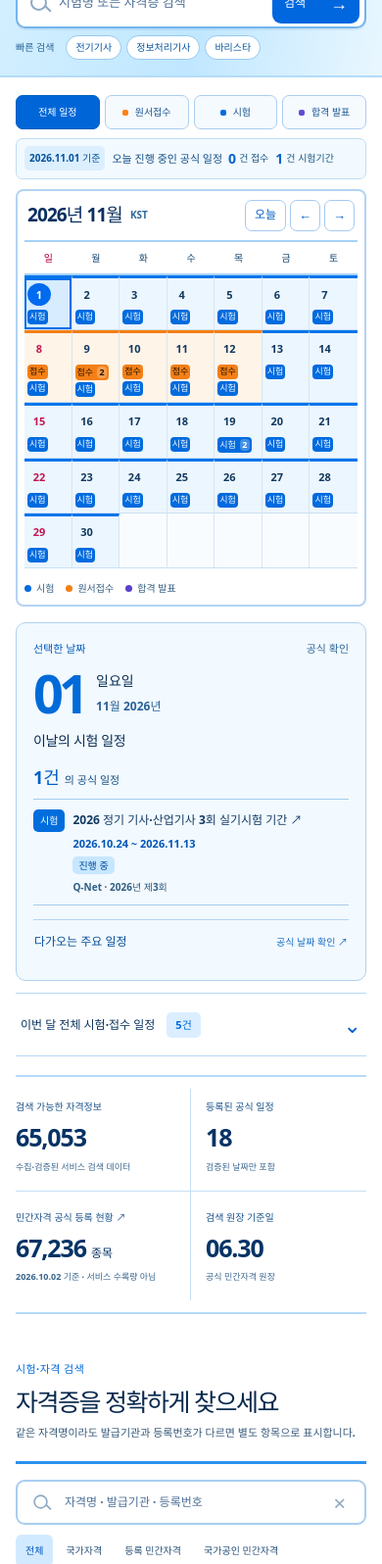
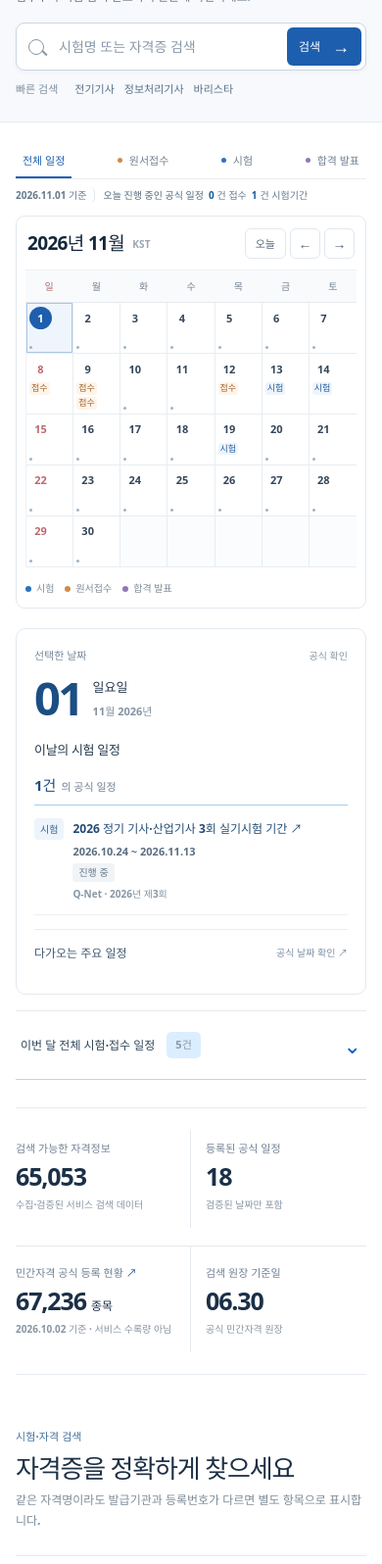
Before and after one commit to healingmart/healingmart-exam-cloudflare, a website: page public/index.html in a window 390 px wide. Shown: the part 202-1798 px from the top of the page at 98% size. Drawn offline with Linux system fonts and the light colour scheme; a web font is replaced by a local one.

Commit message:
design: refine EXAM into a restrained calendar-first portal

```diff
--- a/public/app.js
+++ b/public/app.js
@@ -49,12 +49,17 @@ function showCalendar(){
     const counts={apply:active.filter(e=>e.type==="apply").length,exam:active.filter(e=>e.type==="exam").length,announce:active.filter(e=>e.type==="announce").length};
     const major=active.some(e=>e.type==="apply")?"apply":active.some(e=>e.type==="exam")?"exam":"announce";
     const classes=["calendar-cell",iso===state.selected?"active":"",iso===state.today?"is-today":"",active.length?"has-events has-"+major:""].filter(Boolean).join(" ");
-    const chips=[["apply","접수"],["exam","시험"],["announce","발표"]].filter(([type])=>counts[type]>0);
-    const flags=chips.map(([type,label])=>'<span class="date-flag '+type+'">'+label+(counts[type]>1?'<b>'+counts[type]+'</b>':"")+'</span>').join("");
-    const marker=active.length?active.find(e=>e.type===major)||active[0]:null;
-    const caption=marker?eType(marker)+" · "+(marker.date===iso?"시작":eventEnd(marker)===iso?"종료":"기간 중"):"";
-    const aria=iso+" "+(active.length?active.length+"건 일정 · "+caption:"검증 일정 미등록");
-    html+='<button class="'+classes+'" type="button" role="gridcell" data-day="'+iso+'" aria-label="'+escapeHtml(aria)+'"><span class="cell-num">'+day+'</span>'+(active.length?'<span class="date-flags">'+flags+'</span><span class="cell-label">'+escapeHtml(caption)+'</span>':"")+'</button>';
+    // Highlight official milestones rather than repeating the same event every day.
+    const milestones=active.filter(e=>e.date===iso||eventEnd(e)===iso).slice(0,2);
+    const flags=milestones.map(e=>{
+      const label=e.date===eventEnd(e)?eType(e):(e.date===iso?eType(e)+" 시작":eType(e)+" 종료");
+      const short={exam:"시험",apply:"접수",announce:"발표"}[e.type]||"일정";
+      return '<span class="date-flag '+e.type+'" title="'+escapeHtml(e.title)+'"><span class="milestone-long">'+escapeHtml(label)+'</span><span class="milestone-short" aria-hidden="true">'+escapeHtml(short)+'</span></span>';
+    }).join("");
+    const ongoing=active.length&&!milestones.length?'<span class="calendar-ongoing" aria-hidden="true"></span>':"";
+    const detail=milestones.length?milestones[0].title:(active.length?"진행 중":"검증 일정 미등록");
+    const aria=iso+" "+(active.length?active.length+"건 일정 · "+detail:"검증 일정 미등록");
+    html+='<button class="'+classes+'" type="button" role="gridcell" data-day="'+iso+'" aria-label="'+escapeHtml(aria)+'"><span class="cell-num">'+day+'</span>'+(active.length?'<span class="date-flags">'+flags+'</span>'+ongoing:"")+'</button>';
   }
   $("calendarGrid").innerHTML=html;
   showDay();
--- /dev/null
+++ b/public/editorial.css
@@ -0,0 +1,280 @@
+/* HealingMart EXAM — editorial design system, 2026-11-01
+   Restrained, readable interface for verified schedules and qualifications.
+   Append after the existing application styles; no functional dependencies. */
+:root {
+  --ink:#263446; --title:#15273b; --muted:#677789;
+  --blue:#1d5fae; --blue-deep:#164b8a; --sky:#edf3fa;
+  --line:#e3e9ef; --light:#f7f9fb; --paper:#fff;
+  --orange:#c77b39; --purple:#8066a9;
+  --gutter:clamp(18px,4.25vw,72px);
+  --flow:clamp(54px,5.2vw,94px);
+  --body:clamp(13px,.92vw,15px);
+  --radius:10px;
+  font-weight:400; line-height:1.65; color:var(--ink); background:#fff;
+}
+html { scroll-padding-top:92px; }
+body { background:#fff; }
+.page-width { max-width:1560px; }
+:focus-visible {outline:2px solid #3b82d6;outline-offset:3px}
+::selection {background:#e2efff;color:#173b67}
+
+/* Header: the navigation, not the decoration, leads. */
+.site-header {background:rgba(255,255,255,.97);border-bottom:1px solid var(--line);backdrop-filter:blur(12px)}
+.header-inner {min-height:70px;gap:clamp(20px,3vw,50px)}
+.brand {gap:11px}
+.brand-mark {width:34px;height:34px;border-radius:8px;background:#1d5fae;box-shadow:none;font-size:21px}
+.brand-word {gap:8px}
+.brand-word strong {font-size:17px;font-weight:760;color:var(--title)}
+.brand-word>span {font-size:10px;letter-spacing:.055em;color:#62758a;font-weight:750}
+.side-nav {gap:clamp(15px,2.3vw,38px)}
+.side-nav a {color:#536477;font-size:13px;font-weight:650}
+.side-nav a.active,.side-nav a:hover {color:#174b88}
+.side-nav a.active:after {height:2px;background:#1d5fae}
+.header-meta {gap:12px}
+.date-stamp,.header-status {color:#7e8a98;font-size:11px;font-weight:550}
+.header-status i {background:#7db39c}
+
+/* A measured hero; factual search takes precedence over a large banner. */
+.hero {background:#f7f9fc;border-bottom:1px solid #e5ebf1}
+.hero-compact {grid-template-columns:minmax(250px,.8fr) minmax(400px,1.2fr);gap:clamp(24px,4vw,72px);padding-top:30px;padding-bottom:31px}
+.hero-compact-kicker {font-size:11px;letter-spacing:.01em;font-weight:650;color:#59718c}
+.hero-compact h1 {font-size:clamp(30px,2.75vw,41px);font-weight:760;letter-spacing:-.045em;color:#172d43;margin:4px 0 6px}
+.hero-compact p {font-size:13px;font-weight:450;color:#68788b;line-height:1.55}
+.hero-compact .hero-search {border:1px solid #cbd6e2;border-radius:9px;background:white;box-shadow:0 2px 5px rgba(29,58,86,.035);height:54px;min-height:54px;padding:5px 5px 5px 16px;gap:13px}
+.hero-compact .hero-search:focus-within {border-color:#7b9fc7;box-shadow:0 0 0 3px rgba(29,95,174,.09)}
+.lens {width:16px;height:16px;border-color:#8697a8;border-width:1.7px}
+.lens:after {background:#8697a8;width:7px;height:1.7px;left:12px;top:12px}
+.hero-compact .hero-search input {font-size:14px;color:#293e55}
+.hero-search input::placeholder,.directory-search input::placeholder {color:#8b99aa}
+.hero-compact .hero-search button {height:42px;min-width:89px;border-radius:6px;background:#1d5fae;padding-inline:16px;font-weight:650;font-size:13px;gap:12px}
+.hero-compact .hero-search button:hover {background:#174e91}
+.hero-search button span {font-size:18px}
+.hero-compact .search-examples {gap:9px;margin-top:8px}
+.hero-compact .search-examples>span {color:#8090a1;font-size:11px;font-weight:500}
+.hero-compact .search-examples button {border:0;border-radius:0;background:transparent;padding:2px 0;font-size:11px;font-weight:580;color:#597189}
+.hero-compact .search-examples button:hover {color:#174b88;text-decoration:underline;background:transparent}
+
+/* Calendar information architecture */
+.calendar-section {margin-top:30px}
+.calendar-actions {align-items:center;margin:0 0 18px;gap:18px}
+.calendar-type-filters {gap:5px}
+.calendar-type-filters button {border:1px solid transparent;background:transparent;color:#68788a;border-radius:6px;padding:9px 13px;font-size:12px;font-weight:620}
+.calendar-type-filters button.selected {background:#eff4fa;color:#1b4d88;border-color:#d6e2ee}
+.calendar-type-filters button:hover {background:#f3f6fa;border-color:#e0e6ee}
+.filter-spot {width:6px;height:6px;border-radius:50%}
+.filter-spot.exam {background:#2b72be}
+.filter-spot.apply {background:#ce8a4e}
+.filter-spot.announce {background:#9277b7}
+.today-overview {padding:0;border:0;background:transparent;gap:9px;border-radius:0;color:#66798a}
+.overview-date {background:transparent;border-right:1px solid #e0e5ec;padding:0 10px 0 0;font-weight:600;color:#657a8f;font-size:11px}
+.overview-text {font-weight:520;color:#66798a;gap:8px;font-size:11px}
+.overview-text>strong {font-size:11px;font-weight:650;color:#556b81}
+.overview-metric {background:transparent;padding:0;font-weight:520;font-size:11px;color:#64798d}
+.overview-metric b {font-size:12px;font-weight:750;color:#1b5a9b}
+.overview-urgent {padding:2px 6px;background:#fff2e4;color:#96612c;border-radius:4px}
+.overview-urgent b {font-size:12px;color:#96612c}
+.calendar-layout {grid-template-columns:minmax(0,1fr) minmax(292px,27.8%);gap:20px;align-items:start}
+.calendar-panel {border:1px solid var(--line);padding:clamp(18px,2vw,29px);border-radius:10px;background:#fff;overflow:hidden}
+.calendar-toolbar {margin-bottom:16px}
+.calendar-month h3 {font-size:23px;letter-spacing:-.035em;color:var(--title);font-weight:750}
+.tz-pill {font-size:10px;letter-spacing:.02em;color:#9aa5b1}
+.calendar-ctrl button {width:35px;height:35px;border:1px solid #e1e7ee;border-radius:6px;color:#52667b;background:white;font-size:14px;font-weight:600}
+.calendar-ctrl button:hover {border-color:#afc5db;background:#f7f9fc}
+.calendar-ctrl .cal-today {padding-inline:13px;font-size:12px}
+.calendar-week {background:#f9fafc;border-top:1px solid #edf0f4;border-bottom:1px solid #e5eaf0}
+.calendar-week span {padding:11px 0;font-size:11px;color:#738294;font-weight:650}
+.calendar-week span:first-child {color:#b66f73}
+.calendar-grid {grid-auto-rows:minmax(clamp(73px,6vw,94px),auto);border-left:1px solid #eef1f5}
+.calendar-cell {position:relative;border:0;border-right:1px solid #e9edf2;border-bottom:1px solid #e9edf2;background:#fff!important;gap:4px;padding:9px 10px;color:#35465a}
+.calendar-cell.outside {background:#fbfcfd!important}
+.calendar-cell:hover:not(.outside) {background:#f7fafe!important}
+.calendar-cell.active {background:#eff5fc!important;box-shadow:inset 0 0 0 1px #a9c6e4}
+.calendar-cell.has-events,.calendar-cell.has-apply,.calendar-cell.has-exam {background:#fff}
+.calendar-cell .cell-num {width:26px;height:26px;font-size:12px;font-weight:650;color:#35465a}
+.calendar-cell:nth-child(7n+1) .cell-num {color:#bb6a6f}
+.calendar-cell.is-today .cell-num {background:#1d5fae;color:white}
+.calendar-cell .date-flags {display:flex;gap:3px;flex-direction:column;align-items:flex-start;min-width:0;width:100%}
+.date-flag {max-width:100%;display:block;white-space:nowrap;overflow:hidden;text-overflow:ellipsis;border:0!important;border-radius:3px!important;padding:2px 4px!important;font-size:10px!important;font-weight:570!important;line-height:1.25!important}
+.date-flag.exam {color:#1f5c9f!important;background:#eef4fb!important}
+.date-flag.apply {color:#9d632d!important;background:#fff4e9!important}
+.date-flag.announce {color:#795f9c!important;background:#f4f0f9!important}
+.date-flag b {display:none!important}
+.calendar-cell .cell-label {display:none}
+.calendar-ongoing {margin-top:auto;width:4px;height:4px;overflow:hidden;color:transparent;background:#9fb2c4;border-radius:50%;font-size:0}
+.calendar-foot {gap:19px;font-size:11px;padding-top:15px;color:#7f8b99}
+.legend-dot {width:6px;height:6px}
+.legend-dot.exam {background:#2b72be}.legend-dot.apply {background:#ce8a4e}.legend-dot.announce {background:#9277b7}
+.small-right {font-size:10px;color:#9ba6b2}
+
+/* Selected date: a restrained editorial sidebar */
+.daily-panel {border:1px solid var(--line);background:#fff;border-radius:10px;padding:24px;min-width:0}
+.daily-kicker {font-size:11px;color:#798999;font-weight:620}
+.daily-kicker span {color:#8997a6;font-size:10px;font-weight:450}
+.daily-date {margin:11px 0 19px;gap:11px}
+.daily-date>strong {font-size:54px;font-weight:710;color:#1c4e83;letter-spacing:-.055em;line-height:1}
+.daily-date div span {font-size:13px;color:#26394d;font-weight:700}
+.daily-date div small {font-size:11px;color:#8393a3}
+.daily-panel>h3 {font-size:13px;color:#23394e;font-weight:700;margin:17px 0 9px}
+.selected-total {font-size:11px;color:#718194}
+.selected-total strong {font-size:15px;color:#1e507e}
+.day-event {padding:13px 0;gap:9px;border-bottom:1px solid #ecf0f4}
+.day-event a {font-size:12px;line-height:1.6;font-weight:650;color:#234c76}
+.day-event small {font-size:10px;color:#8896a5;line-height:1.5}
+.day-event .event-period {font-size:11px;font-weight:600;color:#5b6e82}
+.day-event .event-progress {background:#f1f4f7;color:#64798d;border-radius:3px;font-size:10px}
+.type-marker {background:#edf4fb;color:#2f6195;border-radius:4px;font-size:10px;font-weight:650;padding:3px 6px}
+.type-marker.apply {background:#fff2e6;color:#98612f}
+.type-marker.announce {background:#f2edf7;color:#80639f}
+.upcoming-disclosure {border-top:1px solid #e8edf2;margin-top:14px}
+.upcoming-disclosure summary {color:#405970;font-size:12px;font-weight:650;padding:14px 0}
+.upcoming-disclosure summary span {color:#7b90a5;font-size:10px;font-weight:500}
+.upcoming-disclosure[open] summary {border-bottom:1px solid var(--line)}
+.upcoming-row {border-color:#edf0f3}
+.upcoming-row .u-day {color:#315a80}
+.upcoming-row .u-meta b {color:#29445c}
+.day-more summary {background:#f3f6fa;border:1px solid #e7edf3;color:#315f8b;font-weight:600}
+.day-more summary:hover {background:#eef3f8}
+.no-events strong {color:#4a5b6d}
+.no-events {color:#8592a0}
+
+/* Month list and catalog: flat, legible records */
+.month-schedule {margin-top:18px;border-top:1px solid #e4eaf0}
+.month-schedule summary {padding:16px 5px;color:#31465b;font-weight:660}
+.month-schedule summary span {color:#8b97a5}
+.month-schedule-list {border-color:#e7edf2}
+.month-schedule-row {border-bottom:1px solid #e9eef3}
+.month-schedule-row:hover {background:#f8fafc}
+.month-schedule-body strong {color:#233e59;font-weight:680}
+.month-schedule-body small {color:#7b8a99;font-weight:500}
+.month-schedule-dates {color:#526a83;font-weight:650}
+.month-schedule-type {background:#e9f2fc;color:#255f9e;font-weight:620}
+.month-schedule-type.apply {background:#fff1e2;color:#9e612a}
+.month-schedule-type.announce {background:#f1edf9;color:#775ca4}
+.month-schedule-arrow {color:#8a9aab}
+.number-strip {margin-top:44px;padding:27px 0;border-top:1px solid #e5ebf0;border-bottom:1px solid #e5ebf0}
+.number-item {border-color:#e5ebf0}
+.number-label {font-size:11px;color:#718196;font-weight:520}
+.number-item strong {font-size:clamp(22px,2vw,32px);font-weight:720;margin:4px 0;color:#1b3048}
+.number-item small {font-size:10px;color:#8895a4}
+.section {margin-top:var(--flow)}
+.section-title {margin-bottom:25px}
+.eyebrow,.submark,.fact-label {font-size:11px;letter-spacing:.01em;font-weight:650;color:#44729c}
+.section-title h2 {font-size:clamp(25px,2.35vw,36px);font-weight:730;letter-spacing:-.045em;margin:5px 0 7px;color:#1d3045}
+.section-title p {font-size:13px;color:#7d8b98;line-height:1.7}
+.directory-panel {border-top:1px solid #e3e9ef}
+.directory-top {padding:23px 0;gap:25px}
+.directory-search {border:1px solid #d7e0e9;border-radius:8px;min-height:49px}
+.directory-meta {border-color:#e5ebf0}
+.directory-meta .data-state {background:#f4f7fa;color:#7b8c9d}
+.filter-tabs button,.rank-tabs button {font-weight:600;font-size:12px}
+.filter-tabs button.selected,.rank-tabs button.selected {background:#edf3fa;color:#255f9a}
+.result-row {border-bottom:1px solid #edf1f4}
+.result-row:hover {background:#f9fbfd}
+.result-initial {background:#f2f5f8;color:#7c8fa3}
+.result-title {font-weight:650;color:#24425d}
+.result-sub {color:#8192a3}
+.class-tag,.class-tag.national,.class-tag.accredited {background:#f1f5f9;color:#627e97;font-weight:600}
+.result-arrow {color:#91a1af}
+.result-footer button {background:#f7f9fb;color:#3a6391;border:1px solid #dce5ed}
+.ranking-panel,.fact-panel,.brief-card,.source-grid a {border-color:#e5ebf0}
+.footer {border-color:#e5ebf0}
+
+/* Breakpoints: a readable real application on 390px and 4K alike. */
+@media (min-width:1760px) {
+  .page-width {max-width:1690px}
+  .calendar-grid {grid-auto-rows:minmax(103px,auto)}
+  .calendar-layout {grid-template-columns:minmax(0,1fr) minmax(320px,27%)}
+}
+@media (max-width:1140px) {
+  .calendar-actions {flex-wrap:wrap}
+  .today-overview {justify-content:flex-start;flex:1 0 100%}
+}
+@media (max-width:870px) {
+  .hero-compact {grid-template-columns:minmax(0,1fr);gap:17px;padding-top:25px;padding-bottom:24px}
+  .hero-compact h1 {font-size:34px}
+  .hero-compact .hero-search {width:100%}
+  .calendar-layout {grid-template-columns:minmax(0,1fr)}
+  .daily-panel {display:block;padding:22px}
+  .calendar-grid {grid-auto-rows:minmax(78px,auto)}
+}
+@media (max-width:720px) {
+  :root {--gutter:16px;--flow:52px;--body:13px}
+  .header-inner {min-height:63px;padding-top:8px;padding-bottom:5px}
+  .brand-word strong {font-size:16px}
+  .brand-word>span {font-size:9px}
+  .side-nav a {font-size:12px}
+  .hero {background:#f7f9fc}
+  .hero-compact {padding-top:22px;padding-bottom:21px;gap:17px}
+  .hero-compact-kicker {font-size:10px}
+  .hero-compact h1 {font-size:31px}
+  .hero-compact p {font-size:12px;font-weight:440;color:#67788b}
+  .hero-compact .hero-search {height:49px;min-height:49px;padding:4px 4px 4px 12px;border-width:1px}
+  .hero-compact .hero-search button {height:39px;min-width:76px;font-size:12px;padding:0 12px}
+  .hero-compact .search-examples {gap:10px}
+  .hero-compact .search-examples button {padding:2px 0;font-size:11px}
+  .calendar-section {margin-top:23px}
+  .calendar-actions {gap:8px;margin-bottom:13px}
+  .calendar-type-filters {width:100%;gap:0;justify-content:space-between;border-bottom:1px solid #e8edf1}
+  .calendar-type-filters button {border:0!important;background:transparent!important;border-radius:0;padding:9px 7px;font-size:11px;flex:none;color:#718092}
+  .calendar-type-filters button.selected {box-shadow:inset 0 -2px 0 #1d5fae;color:#1d5fae}
+  .filter-spot {width:5px;height:5px}
+  .today-overview {gap:8px;justify-content:flex-start;padding:0;min-width:0}
+  .overview-date {font-size:10px;padding-right:8px}
+  .overview-text {font-size:10px;gap:5px;flex-wrap:wrap}
+  .overview-text>strong {font-size:10px;font-weight:580;flex-basis:auto}
+  .overview-metric {font-size:10px}
+  .overview-metric b {font-size:10px}
+  .calendar-panel {padding:12px 9px;border:1px solid #e3e9ef;border-radius:9px}
+  .calendar-month h3 {font-size:19px}
+  .calendar-toolbar {margin-bottom:10px;padding:0 2px}
+  .calendar-ctrl button {height:31px;width:31px}
+  .calendar-ctrl .cal-today {font-size:11px;padding-inline:10px}
+  .calendar-week span {padding:8px 0;font-size:10px}
+  .calendar-grid {grid-auto-rows:minmax(52px,auto)}
+  .calendar-cell {padding:4px 3px;gap:2px}
+  .calendar-cell .cell-num {width:23px;height:23px;font-size:11px}
+  .calendar-cell .date-flags {gap:2px}
+  .date-flag {font-size:9px!important;padding:1px 2px!important;line-height:1.2!important}
+  .calendar-ongoing {width:3px;height:3px}
+  .calendar-foot {font-size:10px;gap:11px;padding-top:13px}
+  .small-right {flex-basis:100%;margin-left:0}
+  .daily-panel {padding:18px;border:1px solid #e3e9ef;background:#fff}
+  .daily-date>strong {font-size:47px}
+  .month-schedule {margin-top:16px}
+  .number-strip {grid-template-columns:repeat(2,minmax(0,1fr));row-gap:18px;margin-top:28px;padding-block:22px}
+  .number-item {padding:0 10px}
+  .number-item:nth-child(2) {border-right:0}
+  .number-item:nth-child(3) {padding-left:0}
+  .number-item strong {font-size:25px}
+  .section-title h2 {font-size:26px}
+  .section-title p {font-size:12px}
+  .directory-top {align-items:stretch;flex-direction:column;gap:10px}
+  .directory-search {max-width:none;min-height:48px}
+  .filter-tabs {gap:3px}
+  .filter-tabs button {padding:8px 9px}
+  .result-title {font-size:13px}
+}
+@media (max-width:380px) {
+  .calendar-ctrl {gap:3px}
+  .calendar-panel {padding:10px 6px}
+  .calendar-week span {font-size:9px}
+  .calendar-type-filters button {padding-inline:5px;font-size:10px}
+  .date-flag {font-size:8px!important}
+}
+@media(prefers-reduced-motion:reduce) {
+  *,*::before,*::after {scroll-behavior:auto!important;transition:none!important;animation:none!important}
+}
+
+/* Final specificity corrections over legacy calendar highlights. */
+.section.calendar-section {margin-top:28px}
+.calendar-grid .calendar-cell.has-events,
+.calendar-grid .calendar-cell.has-apply,
+.calendar-grid .calendar-cell.has-exam,
+.calendar-grid .calendar-cell.has-announce {border-top:0!important}
+.brief-card {border-top:1px solid #e5ebf0}
+.milestone-short {display:none}
+@media(max-width:720px){
+ .section.calendar-section {margin-top:21px}
+ .date-flag .milestone-long {display:none}
+ .date-flag .milestone-short {display:inline}
+}
--- a/public/index.html
+++ b/public/index.html
@@ -10,19 +10,20 @@
 <link rel="icon" type="image/svg+xml" href="/favicon.svg">
 <link rel="preconnect" href="https://cdn.jsdelivr.net" crossorigin>
 <link rel="stylesheet" href="/style.css?v=focus-calendar-20261030-5">
+<link rel="stylesheet" href="/editorial.css?v=editorial-20261101-1">
 <script defer src="/app.js?v=focus-calendar-20261030-5"></script>
 </head>
 <body>
 <a class="skip" href="#main">본문 바로가기</a>
 <header class="site-header">
   <div class="page-width header-inner">
-    <a href="#overview" class="brand" aria-label="힐링편의점 시험정보 홈">
+    <a href="https://www.healing-mart.com/" class="brand" aria-label="힐링마트 메인으로 이동">
       <span class="brand-mark" aria-hidden="true">H<span>.</span></span><span class="brand-word"><strong>HealingMart</strong><span>EXAM</span></span>
     </a>
     <nav class="side-nav" aria-label="주요 메뉴">
       <a href="#overview" class="active">홈</a><a href="#calendar">시험 일정</a><a href="#directory">자격증 검색</a><a href="#pulse">시험 통계</a><a href="#briefing">공식 소식</a>
     </nav>
-    <div class="header-meta"><span class="date-stamp" id="todayStamp">한국 표준시</span><span class="header-status"><i></i>공식 자료</span></div>
+    <div class="header-meta"><span class="date-stamp" id="todayStamp">한국 표준시</span><span class="header-status"><i></i>공식 출처 기반</span></div>
   </div>
 </header>
 <main id="main">
```
